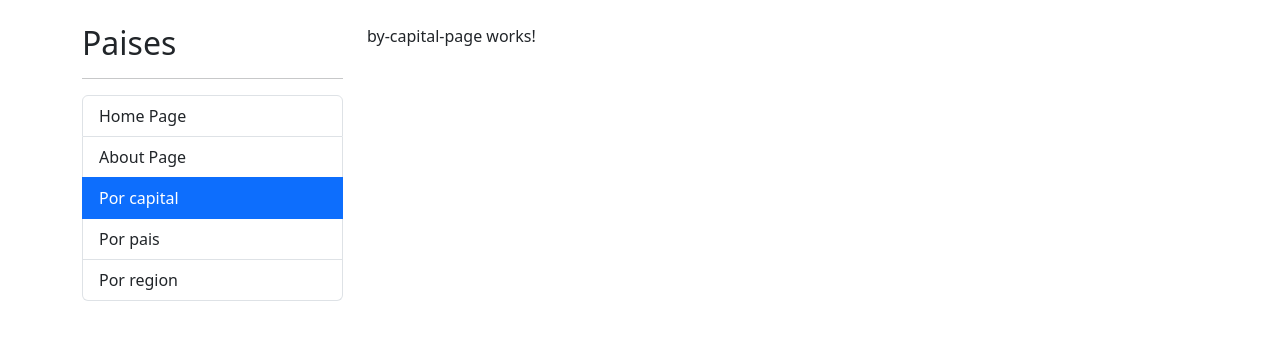
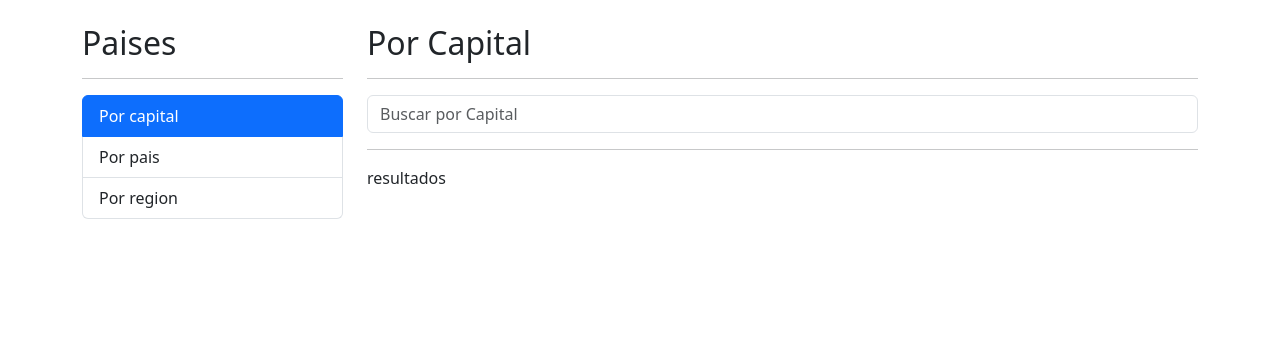
Before and after one commit to eduardom-34/countrySpa-devtalle-angular-cero, an Angular app: page /countries/by-capital in a window 1280 px wide. Shown: the top 340 px of the page. Built offline with nearby package versions, Linux system fonts and the light colour scheme.

Commit message:
Estructura de paginas y searchBox component

```diff
--- a/src/app/countries/countries-routing.module.ts
+++ b/src/app/countries/countries-routing.module.ts
@@ -22,6 +22,10 @@ const routes: Routes = [
     path: 'by/:id',
     component: CountryPageComponent,
   },
+  {
+    path: '**',
+    redirectTo: 'by-capital'
+  }
 ]
 
 @NgModule({
--- a/src/app/countries/countries.module.ts
+++ b/src/app/countries/countries.module.ts
@@ -5,6 +5,7 @@ import { ByCountryPageComponent } from './pages/by-country-page/by-country-page.
 import { ByRegionPageComponent } from './pages/by-region-page/by-region-page.component';
 import { CountryPageComponent } from './pages/country-page/country-page.component';
 import { CountriesRoutingModule } from './countries-routing.module';
+import { SharedModule } from '../shared/shared.module';
 
 
 @NgModule({
@@ -16,7 +17,8 @@ import { CountriesRoutingModule } from './countries-routing.module';
   ],
   imports: [
     CommonModule,
-    CountriesRoutingModule
+    CountriesRoutingModule,
+    SharedModule
   ]
 })
 export class CountriesModule { }
--- a/src/app/countries/pages/by-capital-page/by-capital-page.component.html
+++ b/src/app/countries/pages/by-capital-page/by-capital-page.component.html
@@ -1 +1,20 @@
-<p>by-capital-page works!</p>
+<h2>Por Capital</h2>
+<hr>
+
+<div class="row">
+
+  <div class="col">
+    <!-- SearchBox -->
+     <shared-search-box placeholder="Buscar por Capital"></shared-search-box>
+     <hr>
+  </div>
+
+</div>
+
+<div class="row">
+
+  <div class="col">
+    <!-- Tabla de resultado -->
+     resultados
+  </div>
+</div>
--- /dev/null
+++ b/src/app/shared/components/search-box/search-box.component.html
@@ -0,0 +1,5 @@
+<input
+  type="text"
+  [placeholder]="placeholder"
+  class="form-control"
+>
--- /dev/null
+++ b/src/app/shared/components/search-box/search-box.component.ts
@@ -0,0 +1,13 @@
+import { Component, Input } from '@angular/core';
+
+@Component({
+  selector: 'shared-search-box',
+  templateUrl: './search-box.component.html',
+  styles: ``
+})
+export class SearchBoxComponent {
+
+  @Input()
+  public placeholder: string = '';
+
+}
--- a/src/app/shared/components/sidebar/sidebar.component.html
+++ b/src/app/shared/components/sidebar/sidebar.component.html
@@ -4,7 +4,7 @@
 
 <ul class="list-group">
 
-  <li routerLink=""
+  <!-- <li routerLink=""
     routerLinkActive="active"
     [routerLinkActiveOptions]="{ exact: true }"
     class="list-group-item">
@@ -17,6 +17,13 @@
     class="list-group-item">
     About Page
   </li>
+
+  <li
+    routerLink="contact"
+    routerLinkActive="active"
+    class="list-group-item">
+    contact Page
+  </li> -->
 
   <li
     routerLink="countries/by-capital"
--- a/src/app/shared/shared.module.ts
+++ b/src/app/shared/shared.module.ts
@@ -6,6 +6,7 @@ import { AboutPageComponent } from './pages/about-page/about-page.component';
 import { ContactPageComponent } from './pages/contact-page/contact-page.component';
 import { HomePageComponent } from './pages/home-page/home-page.component';
 import { SidebarComponent } from './components/sidebar/sidebar.component';
+import { SearchBoxComponent } from './components/search-box/search-box.component';
 
 
 
@@ -15,6 +16,7 @@ import { SidebarComponent } from './components/sidebar/sidebar.component';
     HomePageComponent,
     SidebarComponent,
     ContactPageComponent,
+    SearchBoxComponent,
   ],
   imports: [
     CommonModule,
@@ -24,6 +26,7 @@ import { SidebarComponent } from './components/sidebar/sidebar.component';
     HomePageComponent,
     SidebarComponent,
     ContactPageComponent,
+    SearchBoxComponent
   ]
 })
 export class SharedModule { }
```
Also changed, not shown: src/app/app-routing.module.ts (+6 -5 lines).
